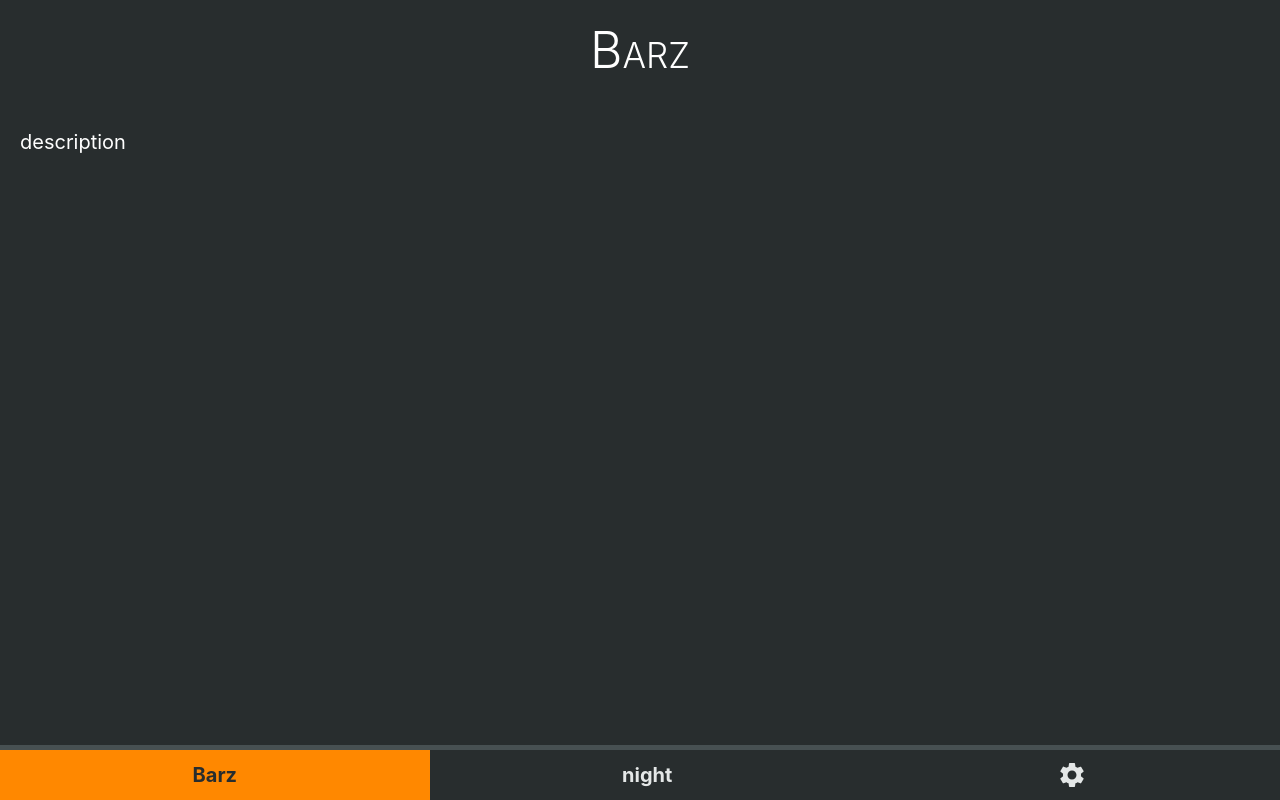
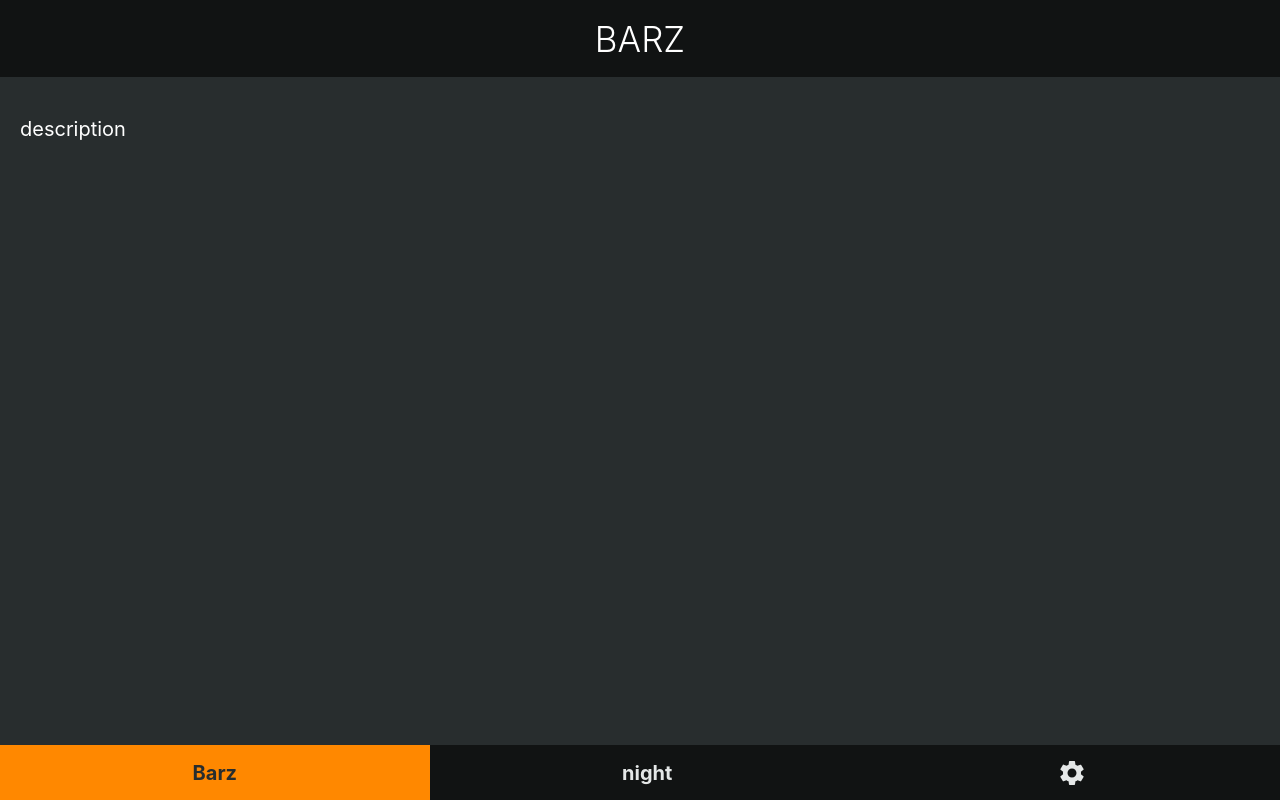
Before and after one commit to Hiswe/foo-barz, a Vue app: page /night in a window 1280 px wide. Built offline with nearby package versions, Linux system fonts and the light colour scheme.

Commit message:
NAVIGATION – extract to its own component

```diff
--- a/src/App.vue
+++ b/src/App.vue
@@ -1,20 +1,10 @@
 <template lang="pug">
 #app
-  nav.main-navigation
-    router-link.main-navigation__link(to="/") Barz
-    router-link.main-navigation__link(to="/night") {{ $t(`night`) }}
-    router-link.main-navigation__link(to="/settings")
-      foobars-icon(name="settings" :scale="1.5")
+  foobarz-main-navigation
   router-view
 </template>
 
-<i18n>
-{
-  "en": {
-    "night": "night"
-  }
-}
-</i18n>
+
 
 <style lang="scss">
 :root {
@@ -25,6 +15,7 @@
   --c-primary: hsl(var(--c-primary-h), var(--c-primary-s), 50%);
   --c-primary-darker: hsl(var(--c-primary-h), var(--c-primary-s), 30%);
   --c-primary-darkest: hsl(var(--c-primary-h), var(--c-primary-s), 17%);
+  --c-black: hsl(var(--c-primary-h), var(--c-primary-s), 7%);
   --c-accent: hsl(32, 100%, 50%);
 
   --navigation-height: 55px;
@@ -43,7 +34,7 @@ html {
 }
 html,
 body {
-  background: var(--c-primary-darkest);
+  background: var(--c-black);
   color: white;
   margin: 0;
   padding: 0;
@@ -68,36 +59,6 @@ button {
   touch-action: manipulation;
 }
 
-.main-navigation {
-  position: fixed;
-  background: var(--c-primary-darkest);
-  bottom: 0;
-  left: 0;
-  right: 0;
-  border-top: 5px solid var(--c-primary-darker);
-  display: flex;
-  height: var(--navigation-height);
-
-  &__link {
-    font-weight: bold;
-    flex: 1 0 auto;
-    text-align: center;
-    text-decoration: none;
-    color: var(--c-primary-lightest);
-    display: flex;
-    align-items: center;
-    justify-content: center;
-
-    &--active {
-      background: var(--c-accent);
-      color: var(--c-primary-darkest);
-    }
-
-    .icon {
-      fill: currentColor;
-    }
-  }
-}
 .icon {
   fill: var(--c-primary);
 }
@@ -164,3 +125,14 @@ input {
   }
 }
 </style>
+
+<script>
+import MainNavigation from '@/components/MainNavigation'
+
+export default {
+  name: `app`,
+  components: {
+    'foobarz-main-navigation': MainNavigation,
+  },
+}
+</script>
--- a/src/components/MainContent.vue
+++ b/src/components/MainContent.vue
@@ -1,20 +1,28 @@
 <template lang="pug">
-main.main-content(role="main" :class="`page-${page}`" )
-  h1.main-title(v-if="title") {{title}}
-  slot
+main.main(role="main" :class="`page-${page}`" )
+  h1.main__title(v-if="title") {{title}}
+  .main__content: slot
 </template>
 
 <style lang="scss" scoped>
-.main-content {
-  padding: 1rem 1rem calc(1rem + var(--navigation-height));
-}
-.main-title {
-  text-align: center;
-  font-weight: 300;
-  font-size: 2.5em;
-  font-variant: small-caps;
-  margin: 0;
-  padding: 0 0 1.5rem;
+.main {
+  background: var(--c-primary-darkest);
+  min-height: 100vh;
+
+  &__title {
+    text-align: center;
+    font-weight: 300;
+    font-size: 1.75em;
+    font-variant: small-caps;
+    text-transform: uppercase;
+    margin: 0;
+    padding: 0.5em 1rem;
+    background: var(--c-black);
+  }
+
+  &__content {
+    padding: 1rem 1rem calc(1rem + var(--navigation-height));
+  }
 }
 </style>
 
--- /dev/null
+++ b/src/components/MainNavigation.vue
@@ -0,0 +1,53 @@
+<template lang="pug">
+nav.main-navigation
+  router-link.main-navigation__link(to="/") Barz
+  router-link.main-navigation__link(to="/night") {{ $t(`night`) }}
+  router-link.main-navigation__link(to="/settings")
+    foobars-icon(name="settings" :scale="1.5")
+</template>
+
+<style lang="scss" scoped>
+.main-navigation {
+  position: fixed;
+  background: var(--c-black);
+  bottom: 0;
+  left: 0;
+  right: 0;
+  display: flex;
+  height: var(--navigation-height);
+
+  &__link {
+    font-weight: bold;
+    flex: 1 0 auto;
+    text-align: center;
+    text-decoration: none;
+    color: var(--c-primary-lightest);
+    display: flex;
+    align-items: center;
+    justify-content: center;
+
+    &--active {
+      background: var(--c-accent);
+      color: var(--c-primary-darkest);
+    }
+
+    .icon {
+      fill: currentColor;
+    }
+  }
+}
+</style>
+
+<i18n>
+{
+  "en": {
+    "night": "night"
+  }
+}
+</i18n>
+
+<script>
+export default {
+  name: `main-navigation`,
+}
+</script>
```
